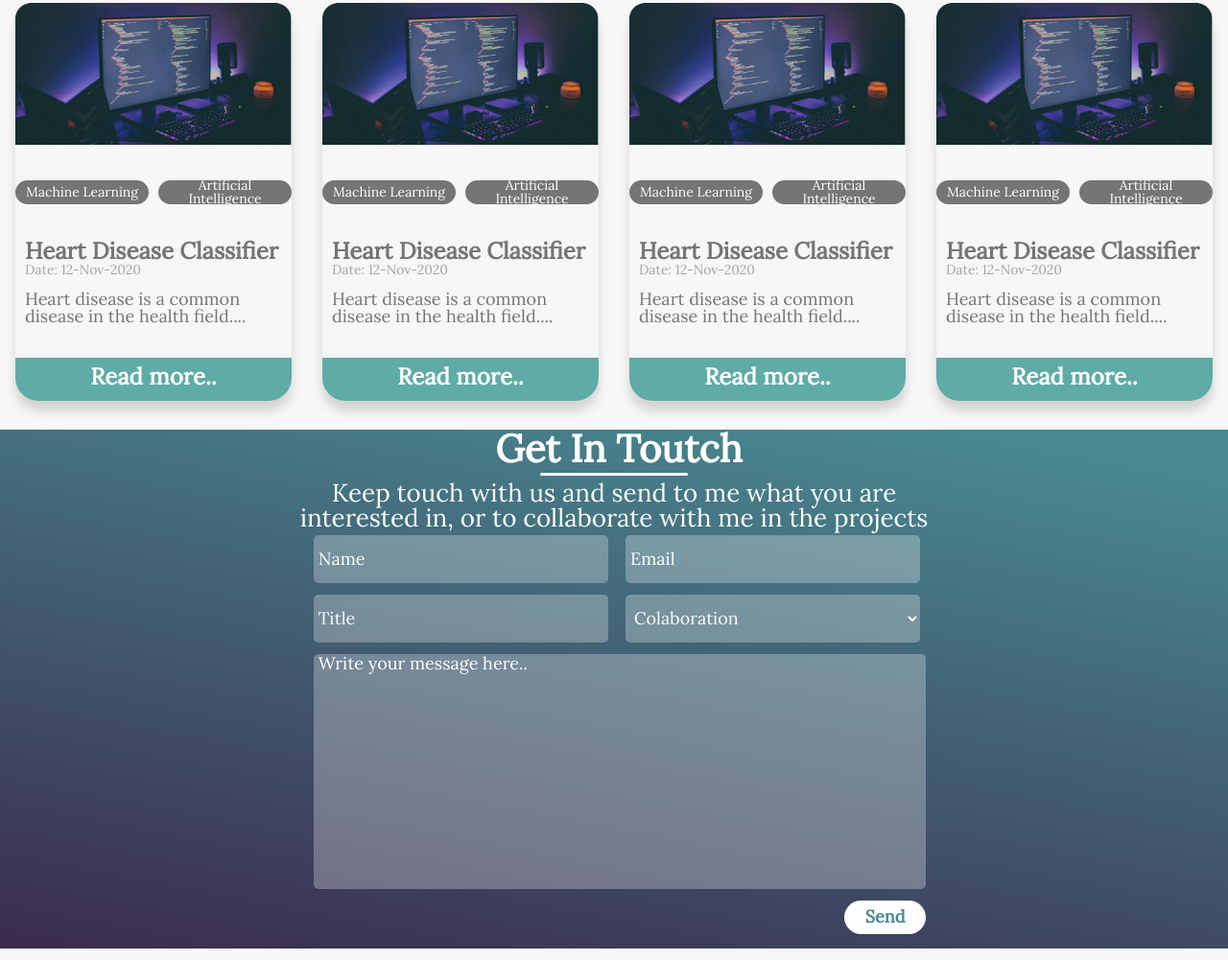
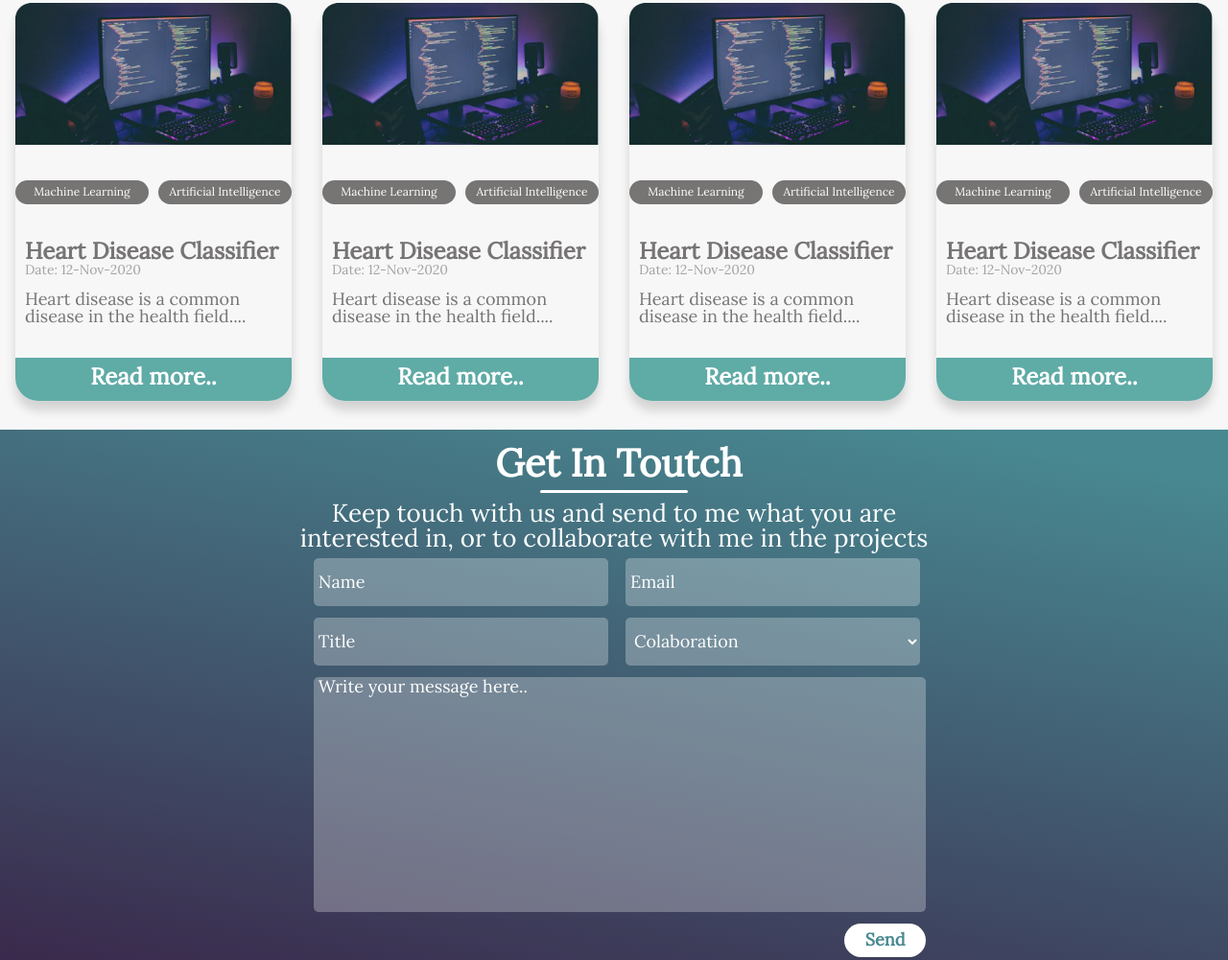
Before and after one commit to WejdanCS/wejdancs.github.io, a plain HTML site: page index.html in a window 1280 px wide. Shown: the part 413-1414 px from the top of the page at 96% size. Drawn offline with Linux system fonts and the light colour scheme.

Commit message:
style:change tags and contact section styles

```diff
--- a/styles/layout/tags.css
+++ b/styles/layout/tags.css
@@ -22,7 +22,7 @@
     /* margin-right: 5px; */
     margin:3px 0px;
     border-radius: 18px;
-    font-size: 14px;
+    font-size: 12px;
     /* color: #777474; */
     box-sizing: border-box;
     text-align: center;
@@ -42,28 +42,3 @@
     color: white;
     border: none;
 }
-/* media query */
-@media (min-width:768px){
-    .tag{
-        padding: 3px 5px;
-        /* margin:3px 0px; */
-        font-size: 14px;
-        /* width: 50%; */
-        /* height: 80%; */
-
-    }
-
-}
-
-@media (min-width:900px){
-
-    .tag{
-        padding: 3px 3px;
-        /* margin-right: 5px; */
-        /* margin:3px 0px; */
-        font-size: 14px;
-        /* width: 15%; */
-        /* height: 80%; */
-
-    }
-}
--- a/styles/pages/contactPage/contact-section.css
+++ b/styles/pages/contactPage/contact-section.css
@@ -7,10 +7,11 @@
     flex-direction: column;
     align-items: center;
     margin: 15px 0px;
-    gap: 5px;
+    gap: 8px;
     width: 100%;
     padding-bottom: 15px;
     background-image: url('../../../assets/images/contact/bg-contact.svg');
+    padding-top: 15px;
 }
 
 
@@ -62,7 +63,8 @@
     background-color: white;
     color: #488991;
     padding: 5px;
-    width: 55px;
+    width: 80px;
+    height: 40px;
     border: none;
     border-radius: 20px;
     font-size: medium;
```
